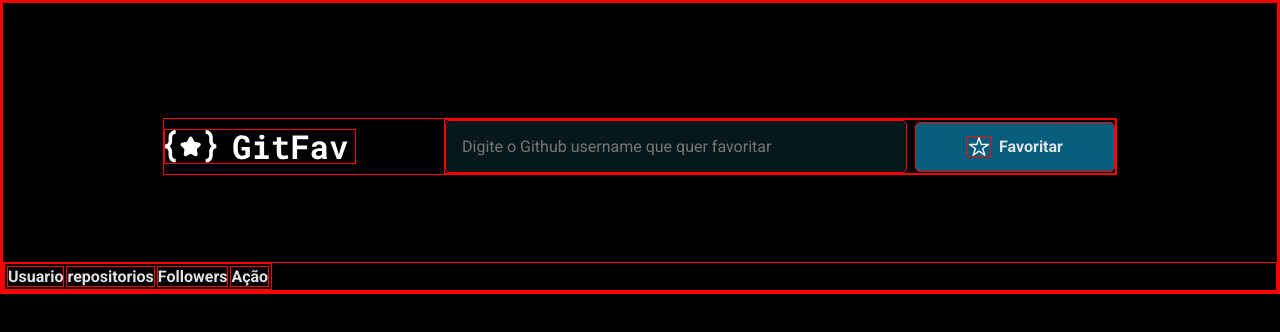
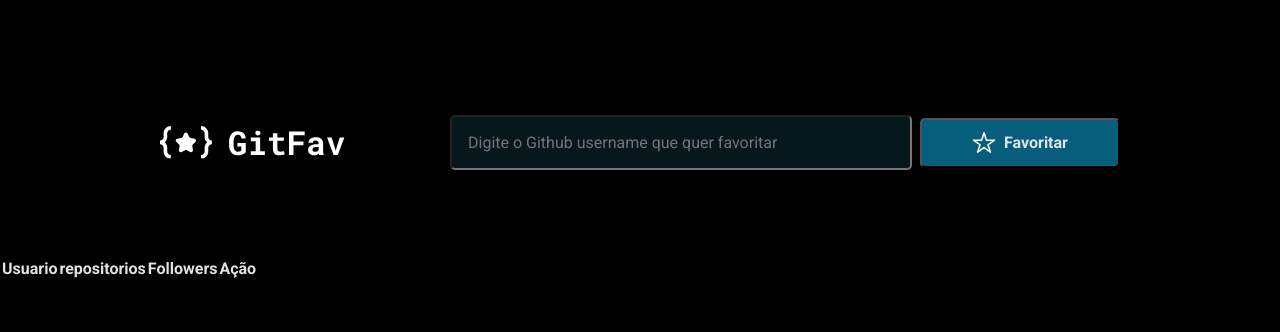
Before and after one commit to wellintonfelipe/favorites-gitHub, a website built with Vite: page index.html in a window 1280 px wide. Built offline with nearby package versions, Linux system fonts and the light colour scheme.

Commit message:
Add: script ✅ and stile.css finishted 💄

```diff
--- a/src/public/css/style.css
+++ b/src/public/css/style.css
@@ -15,7 +15,7 @@
   margin: 0;
   padding: 0;
   box-sizing: border-box;
-  border: 1px solid red;
+  /* border: 1px solid red; */
   font-family: "Roboto", sans-serif;
 }
 body {
@@ -47,6 +47,7 @@ main header input {
   border-radius: 0.5rem;
 }
 
+/* estilização da div */
 main header div {
   display: flex;
   align-items: center;
```
